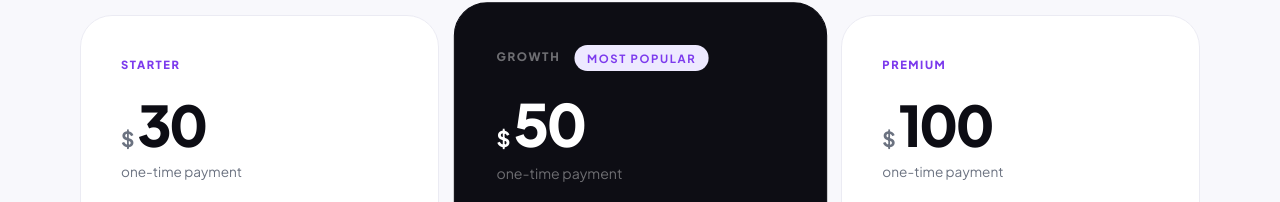
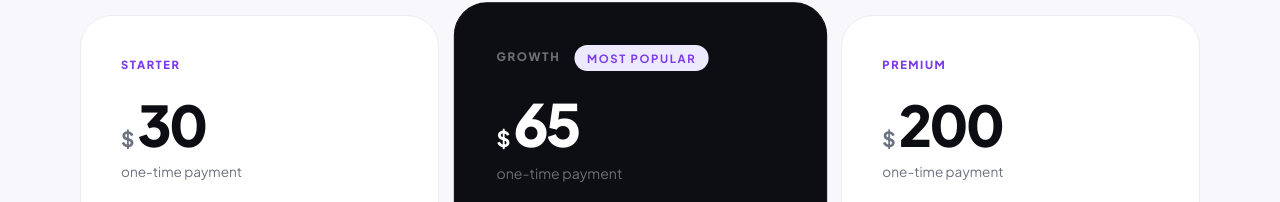
Before and after one commit to JettM9104/forma, a plain HTML site: page index.html in a window 1280 px wide. Shown: the part 3576-3778 px from the top of the page. Drawn offline with Linux system fonts and the light colour scheme.

Commit message:
Update pricing amounts in index.html
Adjust displayed one-time prices in the pricing section: Growth tier updated from $50 to $65, and Premium tier updated from $100 to $200. Reflects new pricing for those plans in the UI.

```diff
--- a/index.html
+++ b/index.html
@@ -878,7 +878,7 @@
         <div class="ptier">Growth <span class="pbadge">Most Popular</span></div>
         <div class="pprice">
           <span class="pcurr">$</span>
-          <span class="pamount">50</span>
+          <span class="pamount">65</span>
         </div>
         <p class="pper">one-time payment</p>
         <p class="pdesc">For growing businesses that need a powerful, custom site with great design and real functionality.</p>
@@ -898,7 +898,7 @@
         <div class="ptier">Premium</div>
         <div class="pprice">
           <span class="pcurr">$</span>
-          <span class="pamount">100</span>
+          <span class="pamount">200</span>
         </div>
         <p class="pper">one-time payment</p>
         <p class="pdesc">A full-scale web presence with custom development, e-commerce, and everything your brand needs.</p>
```
